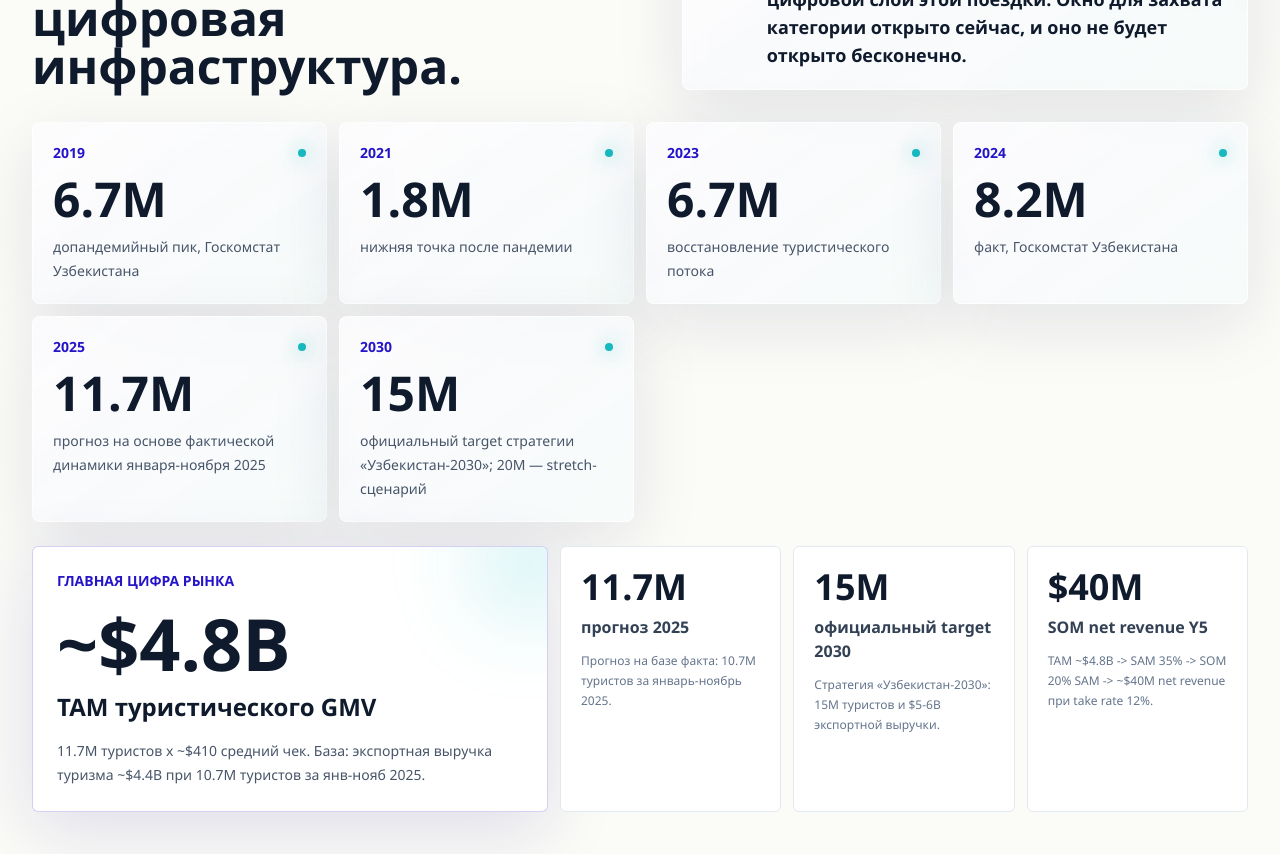
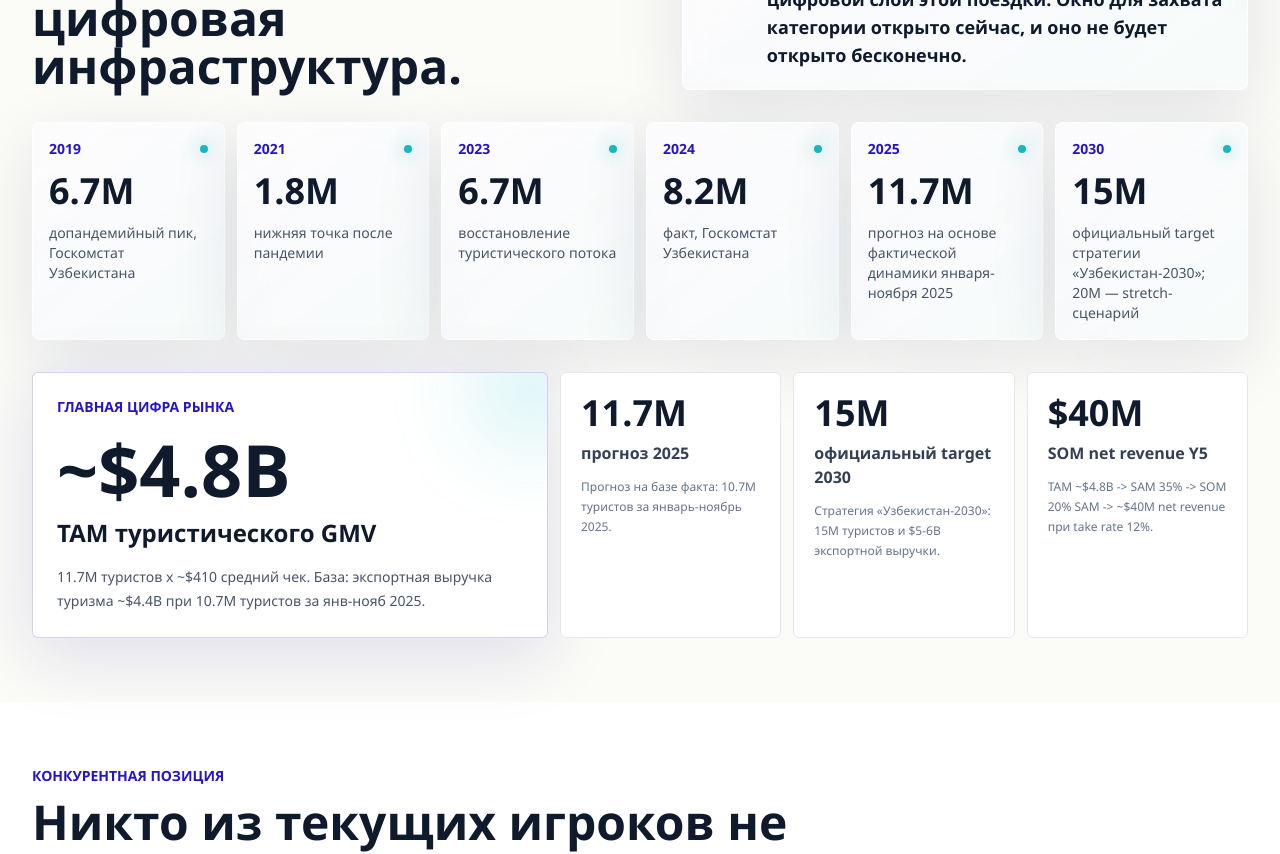
Before and after one commit to RawenHold/orient, a Next.js app: page / in a window 1280 px wide. Shown: the part 3100-3954 px from the top of the page. Built offline with nearby package versions, Linux system fonts and the light colour scheme.

Commit message:
Refine investor card layout

```diff
--- a/src/components/InvestorLanding.tsx
+++ b/src/components/InvestorLanding.tsx
@@ -202,15 +202,15 @@ export function InvestorLanding() {
             </div>
           </div>
 
-          <div className="mt-8 grid gap-3 md:grid-cols-4">
+          <div className="mt-8 grid auto-cols-[220px] grid-flow-col gap-3 overflow-x-auto pb-2 xl:grid-flow-row xl:grid-cols-6 xl:overflow-visible">
             {marketTimeline.map((item, index) => (
-              <div key={item.year} className="metric-card glass-panel p-5" style={{ animationDelay: `${index * 70}ms` }}>
+              <div key={item.year} className="metric-card glass-panel min-h-[180px] p-4" style={{ animationDelay: `${index * 70}ms` }}>
                 <div className="flex items-center justify-between gap-3">
                   <p className="text-sm font-semibold text-cobalt">{item.year}</p>
                   <span className="h-2 w-2 rounded-full bg-lagoon shadow-[0_0_18px_rgba(23,185,193,0.75)]" />
                 </div>
-                <p className="mt-3 text-4xl font-semibold text-ink md:text-5xl">{item.value}</p>
-                <p className="mt-3 text-sm leading-6 text-slate-600">{item.text}</p>
+                <p className="mt-3 text-4xl font-semibold text-ink">{item.value}</p>
+                <p className="mt-3 text-sm leading-5 text-slate-600">{item.text}</p>
               </div>
             ))}
           </div>
@@ -327,7 +327,7 @@ export function InvestorLanding() {
               </p>
               <div className="mt-5 grid gap-2">
                 {budgetSplit.map((item) => (
-                  <div key={item.label} className="rounded-md border border-slate-200 bg-white/80 p-3">
+                  <div key={item.label} className="signal-card p-4">
                     <div className="flex flex-wrap justify-between gap-3 text-sm font-semibold text-slate-700">
                       <span>{item.label}</span>
                       <span>{item.amount} · {item.value}</span>
@@ -349,7 +349,7 @@ export function InvestorLanding() {
                 </p>
                 <div className="mt-6 grid gap-3 sm:grid-cols-2">
                   {revenueStreams.map((stream) => (
-                    <div key={stream.title} className="rounded-md border border-slate-200 bg-white/75 p-4">
+                    <div key={stream.title} className="signal-card p-4">
                       <div className="flex items-center justify-between gap-3">
                         <h3 className="font-semibold text-ink">{stream.title}</h3>
                         <span className="text-2xl font-semibold text-cobalt">{stream.value}</span>
@@ -362,7 +362,7 @@ export function InvestorLanding() {
               </div>
               <div className="grid gap-3 md:grid-cols-4">
                 {unitEconomics.map((item) => (
-                  <div key={item.label} className="rounded-md border border-slate-200 bg-white p-4">
+                  <div key={item.label} className="signal-card p-4">
                     <p className="text-2xl font-semibold text-ink">{item.value}</p>
                     <p className="mt-2 text-sm font-semibold text-slate-700">{item.label}</p>
                     <p className="mt-2 text-xs leading-5 text-slate-500">{item.note}</p>
```
